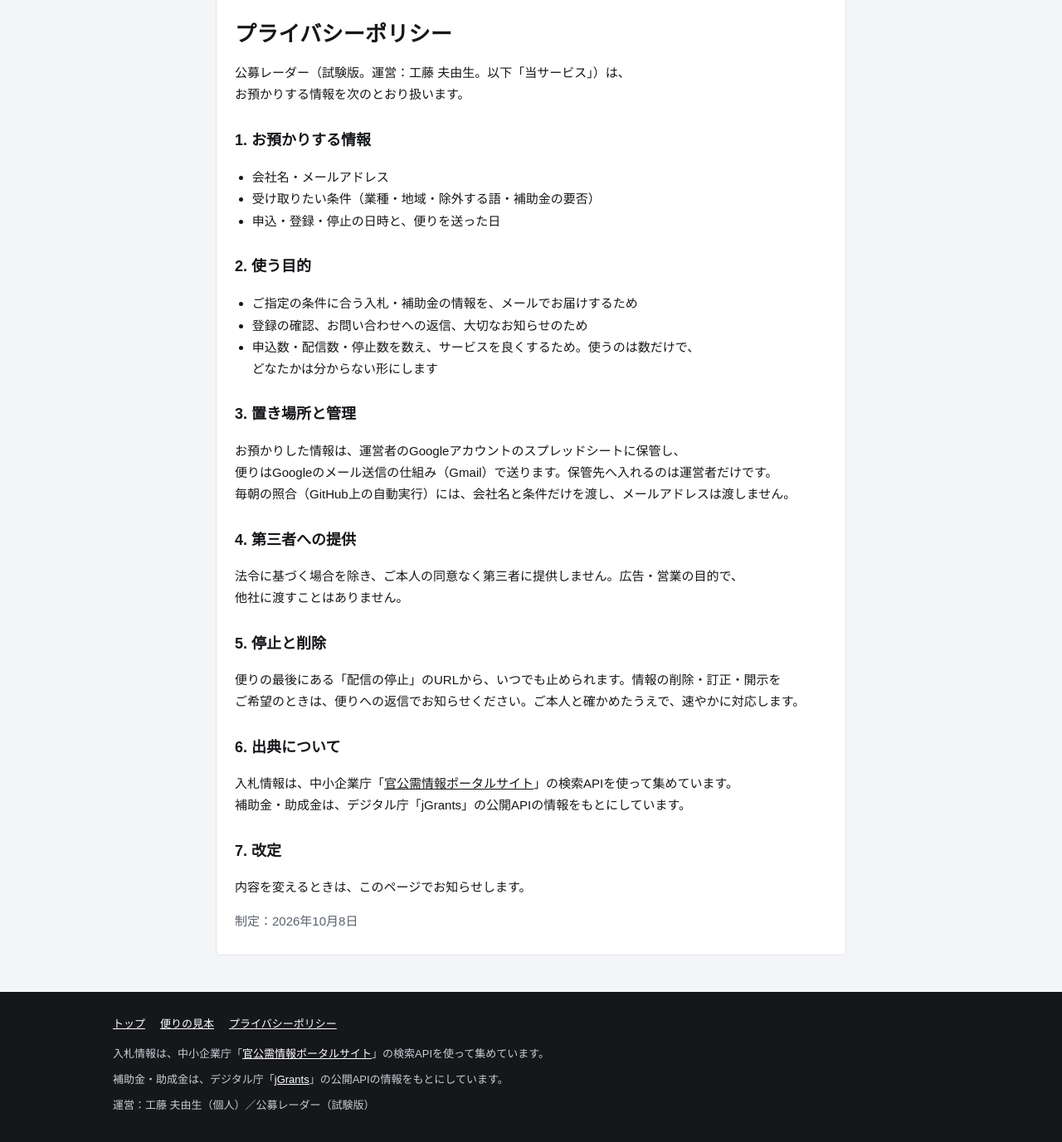
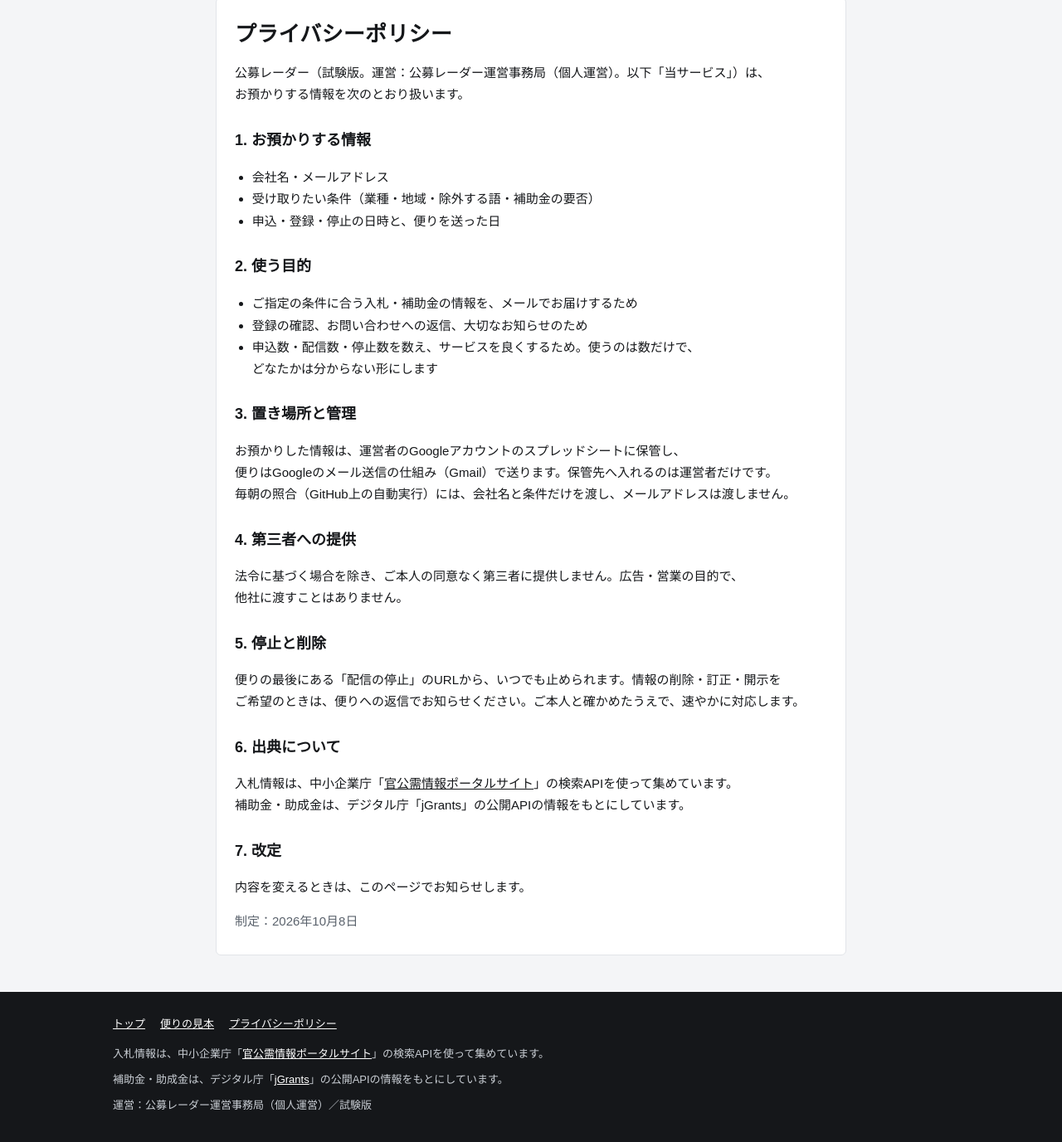
Before and after one commit to f-kudo-hub/koubo-radar, a plain HTML site: page privacy.html in a window 1280 px wide. Shown: the part 87-1464 px from the top of the page at 83% size. Drawn offline with Linux system fonts and the light colour scheme; a web font is replaced by a local one.

Commit message:
案内のページを更新（2026-10-08）

```diff
--- a/privacy.html
+++ b/privacy.html
@@ -22,7 +22,7 @@
 </div></header>
 <div class="wrap"><article class="doc">
   <h1>プライバシーポリシー</h1>
-  <p><span class="p">公募レーダー（試験版。</span><span class="p">運営：工藤 夫由生。</span><span class="p">以下「当サービス」）は、</span><span class="p">お預かりする情報を次のとおり扱います。</span></p>
+  <p><span class="p">公募レーダー（試験版。</span><span class="p">運営：公募レーダー運営事務局（個人運営）。</span><span class="p">以下「当サービス」）は、</span><span class="p">お預かりする情報を次のとおり扱います。</span></p>
   <h2>1. お預かりする情報</h2>
   <ul><li>会社名・メールアドレス</li><li><span class="p">受け取りたい条件（業種・地域・除外する語・補助金の要否）</span></li><li><span class="p">申込・登録・停止の日時と、</span><span class="p">便りを送った日</span></li></ul>
   <h2>2. 使う目的</h2>
@@ -43,7 +43,7 @@
   <div class="links"><a href="index.html">トップ</a><a href="index.html#mihon">便りの見本</a><a href="privacy.html">プライバシーポリシー</a></div>
   <p><span class="p">入札情報は、</span><span class="p">中小企業庁「<a href="https://www.kkj.go.jp/s/" target="_blank" rel="noopener">官公需情報ポータルサイト</a>」の</span><span class="p">検索APIを使って集めています。</span></p>
   <p>補助金・助成金は、デジタル庁「<a href="https://www.jgrants-portal.go.jp/" target="_blank" rel="noopener">jGrants</a>」の公開APIの情報をもとにしています。</p>
-  <p>運営：工藤 夫由生（個人）／公募レーダー（試験版）</p>
+  <p>運営：公募レーダー運営事務局（個人運営）／試験版</p>
 </div></footer>
 <script src="config.js"></script>
 <script src="app.js"></script>
```
Also changed, not shown: index.html (+1 -1 lines), kakunin.html (+1 -1 lines), mihon/insatsu-kinki.html (+1 -1 lines), mihon/it-zenkoku.html (+1 -1 lines), mihon/seiso-shutoken.html (+1 -1 lines), mihon/sekkei-tohoku.html (+1 -1 lines), teishi.html (+1 -1 lines).
